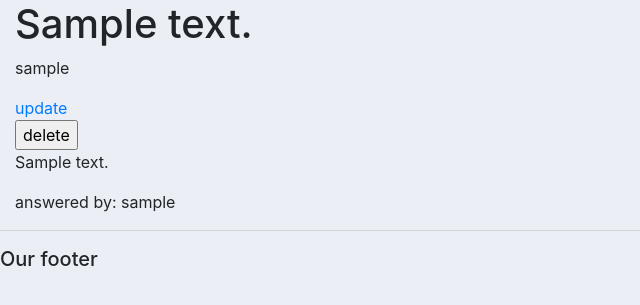
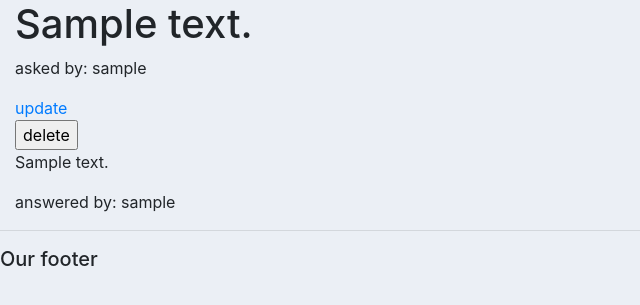
Before and after one commit to DevelopersLeague/StudNet, a Django app: page /forum/question/1/ in a window 1280 px wide. Shown: the part 56-361 px from the top of the page, without its empty margins (0-640 px from the left). Run offline with Django 3.2, Linux system fonts and the light colour scheme; a user stored in the database is signed in; tables that the repository leaves empty hold one stand-in row (values such as "Sample post"); some libraries are stand-ins or nearby versions.

Commit message:
modify question display view

```diff
--- a/forum/templates/forum/question_display.html
+++ b/forum/templates/forum/question_display.html
@@ -2,7 +2,7 @@
 {% block content %}
     <div class="title">
         <h1>{{question.question_text}}</h1>
-        <p>{{question.user_id}}</p>
+        <p>asked by: {{question.user_id}}</p>
         {% if current_user == author %}
             <a href="{% url 'question_update' question.id %}">update</a>
             <form action="{% url 'question_delete' question.id %}" method="POST">
```
